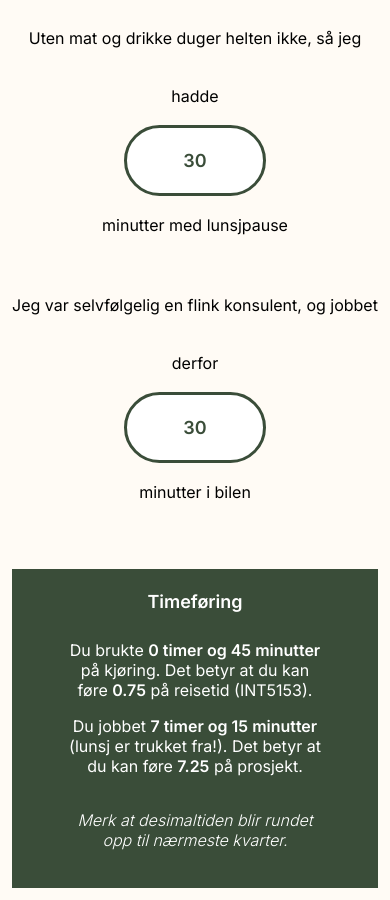
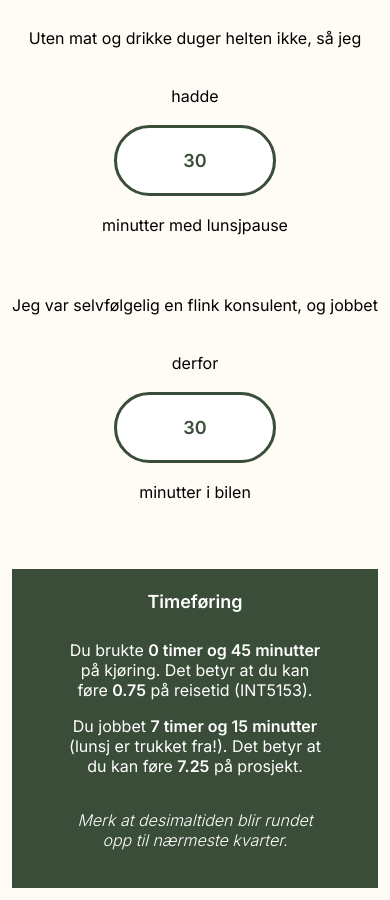
Before and after one commit to erlendst/drivingcalculator, a React (Create React App) app: page / in a window 390 px wide. Shown: the part 940-1840 px from the top of the page. Built offline with nearby package versions, Linux system fonts and the light colour scheme.

Commit message:
Increase width of numeric input to account for longer numbers

```diff
--- a/src/App.css
+++ b/src/App.css
@@ -23,7 +23,7 @@ input:focus {
 }
 
 input[type="numeric"] {
-  max-width: 28px;
+  max-width: 40px;
   text-align: center;
 }
 
@@ -101,7 +101,7 @@ h3 {
   }
   input[type="numeric"] {
     margin: 0 auto;
-    max-width: 80px;
+    max-width: 100px;
   }
   input {
     padding: 22px 28px;
```
